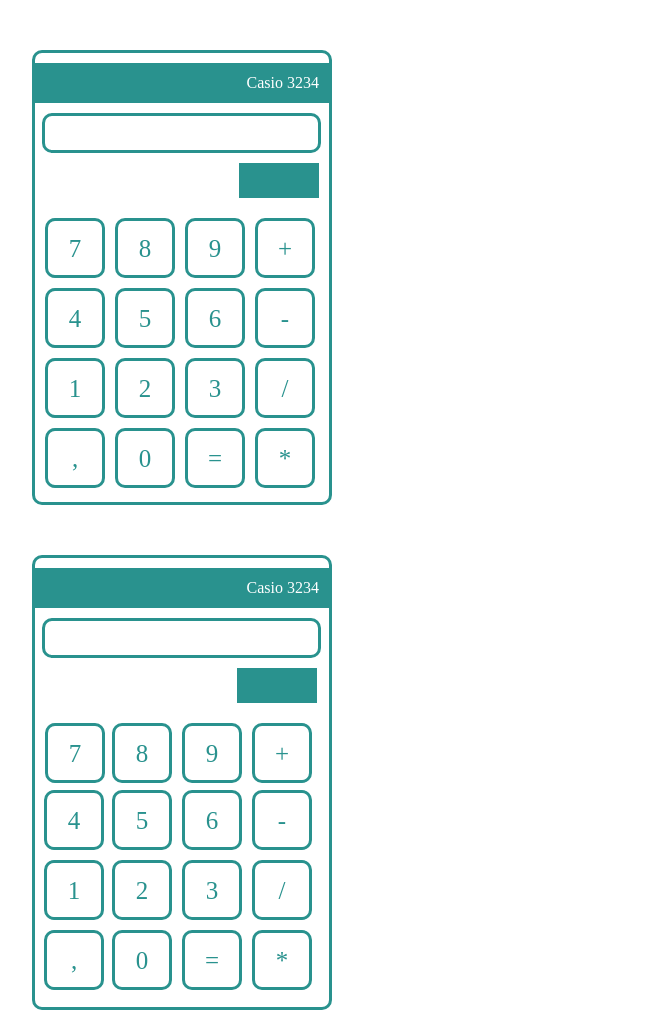
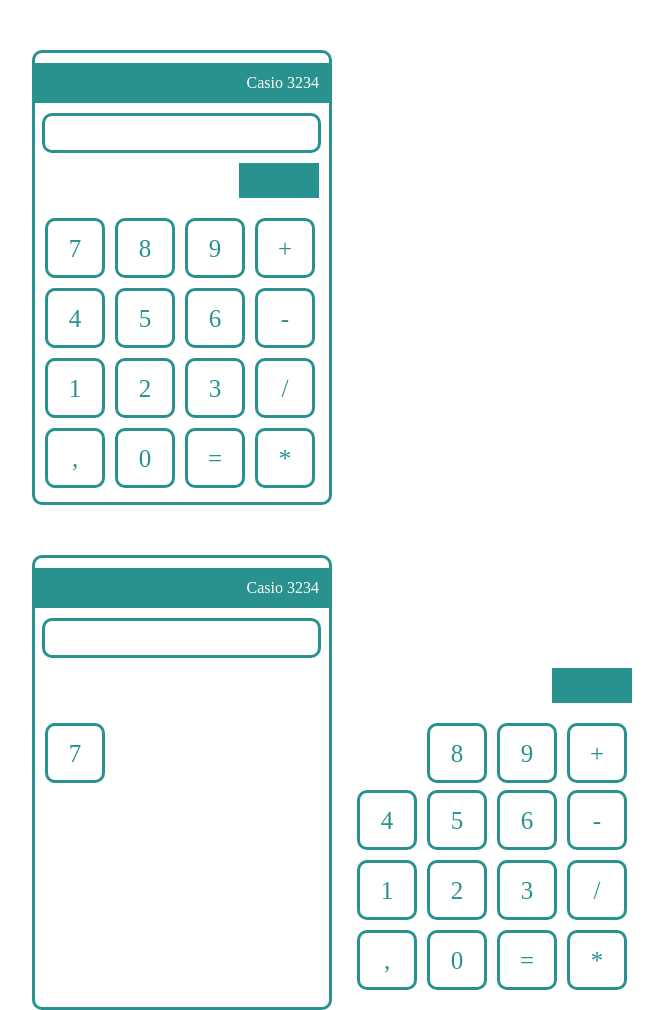
Before and after one commit to keyyuwup/keyyuwup.github.io, a plain HTML site: page LR_6/task_4/index.html in a window 1280 px wide. Shown: the whole page, without its empty margins (458-1121 px from the left). Drawn offline with Linux system fonts and the light colour scheme.

Commit message:
Add files via upload

```diff
--- a/LR_6/task_4/style.scss
+++ b/LR_6/task_4/style.scss
@@ -110,7 +110,7 @@
 
     .sun_panel{
         position: absolute;
-        left: 695px;
+        left: 1010px;
         height: 35px;
         width: 80px;
         background-color: rgb(41, 146, 142);
@@ -142,74 +142,74 @@
             }
 
             &:nth-child(2){
-                left: 560px;
+                left: 875px;
             }
 
             &:nth-child(3){
-                left: 630px;
+                left: 945px;
             }
 
             &:nth-child(4){
-                left: 700px;
+                left: 1015px;
             }
 
             &:nth-child(5){
-                left: 492px;
+                left: 805px;
                 top: 790px;
             }
 
             &:nth-child(6){
-                left: 560px;
+                left: 875px;
                 top: 790px;
             }
 
             &:nth-child(7){
-                left: 630px;
+                left: 945px;
                 top: 790px;
             }
 
             &:nth-child(8){
-                left: 700px;
+                left: 1015px;
                 top: 790px;
             }
 
             &:nth-child(9){
-                left: 492px;
+                left: 805px;
                 top: 860px;
             }
 
             &:nth-child(10){
-                left: 560px;
+                left: 875px;
                 top: 860px;
             }
 
             &:nth-child(11){
-                left: 630px;
+                left: 945px;
                 top: 860px;
             }
 
             &:nth-child(12){
-                left: 700px;
+                left: 1015px;
                 top: 860px;
             }
 
             &:nth-child(13){
-                left: 492px;
+                left: 805px;
                 top: 930px;
             }
 
             &:nth-child(14){
-                left: 560px;
+                left: 875px;
                 top: 930px;
             }
 
             &:nth-child(15){
-                left: 630px;
+                left: 945px;
                 top: 930px;
             }
 
             &:nth-child(16){
-                left: 700px;
+                left: 1015px;
                 top: 930px;
             }
         }
--- a/LR_6/task_5/style.scss
+++ b/LR_6/task_5/style.scss
@@ -16,9 +16,9 @@
     main {
         display: flex;
         background: white;
-        width: 95%;
+        width: 70%;
         margin: 0 auto;
-        margin-top: 20px;
+        margin-top: 30px;
 
         .photo_side {
             width: 400px;
@@ -106,7 +106,7 @@
         padding: 20px;
         border: none;
         margin-top: 10px;
-        margin-left: 1090px;
+        margin-left: 1421px;
 
         a {
             color: white;
```
Also changed, not shown: LR_6/task_4/style.css, LR_6/task_5/style.css, 1 other file.
